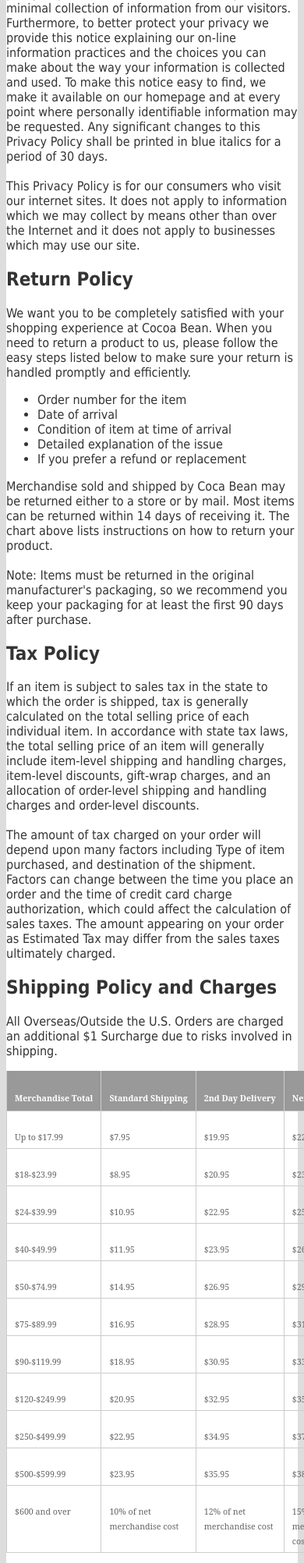
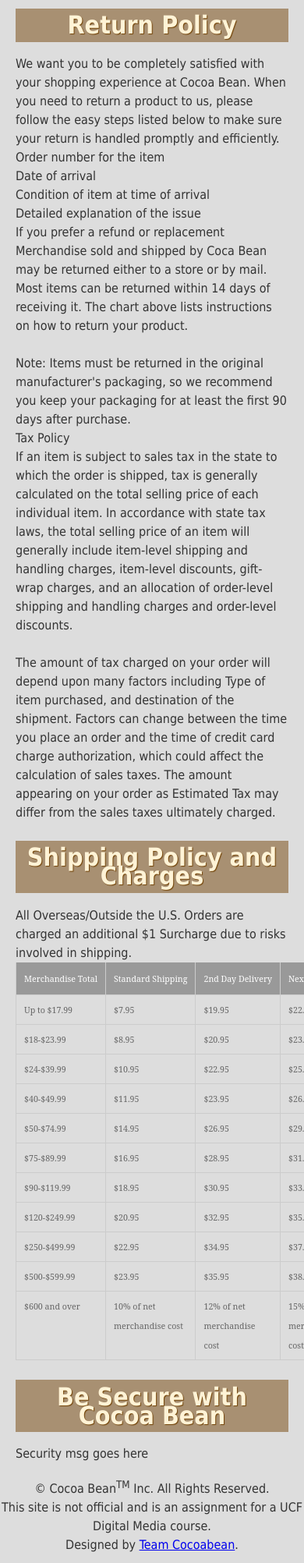
Before and after one commit to Takarou/cocoabean, a PHP site: page /businessPolicies.php in a window 390 px wide; the page is wider, and only the part inside the window is pictured. Shown: the part 874-2878 px from the top of that part at 78% size. Run offline with PHP 8.4, Linux system fonts and the light colour scheme.

Commit message:
adding responsive styles to the policies page, contact, index, and products.  I will need some help with the php in the styles and will explian more when we meet in person.

```diff
--- a/businessPolicies.php
+++ b/businessPolicies.php
@@ -1,30 +1,57 @@
 <!DOCTYPE html>
 <html>
 <head>
-	<title>CocoaBean Home</title>
+	<title>CocoaBean Contact</title>
 	<meta charset='utf-8'>
+    <meta name="viewport" content="width=device-width, initial-scale=1.0" />
 
-	<link rel="stylesheet" href="css/style.css" media="screen" />
+    <!--[if lte IE 9]>
+        <style type="text/css">
+            @import url("css/ie.css") screen;
+        </style>
+    <![endif]-->
+
+    <style type="text/css">
+        @import url("css/reset.css") screen;
+        @import url("css/1140.css") screen;
+        @import url("css/style.css") screen;
+    </style>
+
+    <!--css3-mediaqueries-js - http://code.google.com/p/css3-mediaqueries-js/ - Enables media queries in some unsupported browsers-->
+    <script type="text/javascript" src="js/css3-mediaqueries.js"></script>
 
     <script type="text/javascript" src="js/google-analytics.js"></script>
 </head>
-<body id="home">
+<body id="policies">
 
 	<?php include 'php-includes/header-include.php'; ?>
 
-	<div class="content">
-		<div class="featured">
-			<h2><a href="item.php?id=2">Chocolate Chip Cookie Dough Cheesecake</a></h2>
-			<p class="price">Now only $34.99!</p>
-			<p><img src="img/cheesecake002.jpg" alt="" /></p>
+		<div class="container">
+        	<div class="row">
+
+				<div class="twelvecol last">
+                <div class="first">
+                    <div class="titlebar">
+                        <h2>Privacy Policy</h2>
+                    </div>
                 </div>
                 </div>
 
-    <div class="content">
-		<div class="container2">
-            <h2> Privacy Policy</h2>
+				<div class="twelvecol last">
+
                 <p class="keys">Your privacy is important to us. At Cocoa Bean, we value our consumer's privacy and have made it our policy to provide on-line content that requires minimal collection of information from our visitors. Furthermore, to better protect your privacy we provide this notice explaining our on-line information practices and the choices you can make about the way your information is collected and used. To make this notice easy to find, we make it available on our homepage and at every point where personally identifiable information may be requested. Any significant changes to this Privacy Policy shall be printed in blue italics for a period of 30 days.<br /><br />This Privacy Policy is for our consumers who visit our internet sites. It does not apply to information which we may collect by means other than over the Internet and it does not apply to businesses which may use our site.</p>
+                </div>
+            </div>
+
+            <div class="row">
+            	<div class="twelvecol last">
+                    <div class="titlebar">
                         <h2>Return Policy</h2>
+                    </div>
+                </div>
+
+            	<div class="twelvecol last">
+
             <p class="keys">We want you to be completely satisfied with your shopping experience at Cocoa Bean. When you need to return a product to us, please follow the easy steps listed below to make sure your return is handled promptly and efficiently.</p>
             <ul>
             	<li>Order number for the item</li>
@@ -37,8 +64,24 @@
 Note: Items must be returned in the original manufacturer's packaging, so we recommend you keep your packaging for at least the first 90 days after purchase.</p>
 			<h2>Tax Policy</h2>
             <p class="keys">If an item is subject to sales tax in the state to which the order is shipped, tax is generally calculated on the total selling price of each individual item. In accordance with state tax laws, the total selling price of an item will generally include item-level shipping and handling charges, item-level discounts, gift-wrap charges, and an allocation of order-level shipping and handling charges and order-level discounts.<br /> <br />The amount of tax charged on your order will depend upon many factors including Type of item purchased, and destination of the shipment. Factors can change between the time you place an order and the time of credit card charge authorization, which could affect the calculation of sales taxes. The amount appearing on your order as Estimated Tax may differ from the sales taxes ultimately charged.</p>
+            	</div>
+            </div>
+
+			<div class="row">
+            	<div class="twelvecol last">
+                    <div class="titlebar">
                         <h2>Shipping Policy and Charges</h2>
+                    </div>
+                </div>
+
+                <div class="onecol">
+                </div>
+
+            	<div class="twocol">
 	                <p class="keys">All Overseas/Outside the U.S. Orders are charged an additional $1 Surcharge due to risks involved in shipping.</p>
+                </div>
+
+                <div class="sixcol">
                 <table class="MsoNormalTable" border="1" cellspacing="0" cellpadding="0" style="border-collapse:collapse;border:none;mso-border-left-alt:solid #CCCCCC .75pt;
             mso-yfti-tbllook:1184;mso-padding-alt:0in 0in 0in 0in">
                  <thead>
@@ -458,17 +501,24 @@ Note: Items must be returned in the original manufacturer's packaging, so we rec
                 </tr>
             </tbody>
         </table>
+		</div>
 
+        <div class="onecol last">
+        </div>
 
-
-
-
-
-            <h2>Be Secure with Cocoa Bean <!--security msg--></h2>
-            <p class="keys">Security msg goes here</p>
-		<img src="img/shop.jpg" class="shop" alt="The Shop" />
+         <div class="row">
+            <div class="twelvecol last">
+                <div class="titlebar">
+                    <h2>Be Secure with Cocoa Bean </h2>
                 </div>
             </div>
+
+            <div class="twelvecol last">
+                <p class="keys">Security msg goes here</p>
+            </div>
+        </div>
+    </div>
+
 
 	<?php include 'php-includes/footer-include.php'; ?>
 
--- a/css/style.css
+++ b/css/style.css
@@ -4,10 +4,11 @@ body
 	font-family: "Tahoma", "Arial", sans-serif;
 	color:#333;
 	font-size:1em;
+	background: #ddd;
 }
 
-html{
-	background: #ddd;
+home{
+
 }
 
 
@@ -124,3 +125,39 @@ footer {
 	padding-top:.5em;
 	padding-bottom:1em;
 }
+
+/* CONTACT */
+
+#contact .row {
+	padding:1em;
+	background-color:#ebddce;
+	border:2px solid #804000;
+	border-radius:6px;
+}
+
+#contact .container .titlebar {
+	margin-bottom:.5em;
+	padding:.3em;
+}
+
+/* POLICIES */
+
+#policies .row .titlebar {
+	margin-bottom:.5em;
+	margin-top:.5em;
+	padding:.3em;
+}
+
+#policies .row .first .titlebar{
+	margin-top:-.5em;
+	padding-top:.75em;
+}
+
+/* PRODUCTS */
+
+#products .row .threecol .product{
+	background-color:#ebddce;
+	border:2px solid #804000;
+	border-radius:6px;
+	height:15em;
+}
--- a/index.php
+++ b/index.php
@@ -24,7 +24,7 @@
 </head>
 <body id="home">
 
-	<?php include 'php-includes/header-include.php'; ?>
+	<?php include "php-includes/header-include.php"; ?>
 
 	<div class="container">
             <div class="row">
@@ -33,7 +33,7 @@
                         <h2><a href="item.php?id=2">Chocolate Chip Cookie Dough Cheesecake</a><br /><span class="price">Now Only $34.99!</span></h2>
                     </div>
                     <div class="featured">
-                        <img src="img/cheesecake002.jpg" alt="" />
+                        <img src="img/products/cheesecake002.jpg" alt="" />
                     </div>
                 </div>
             </div>
```
Also changed, not shown: contact.php (+6 -1 lines), products.php (+31 -2 lines). Lines whose indentation alone changed are shown as unchanged.
